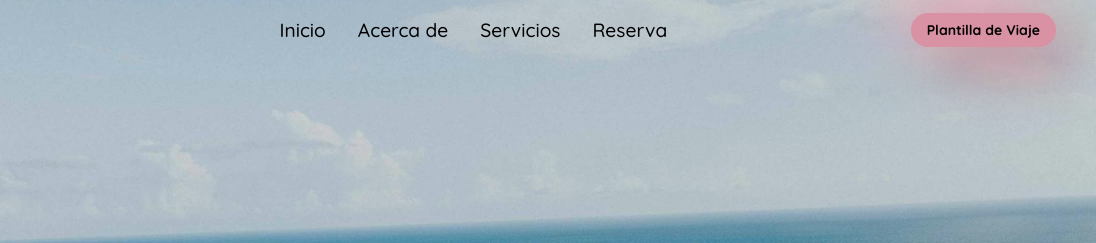
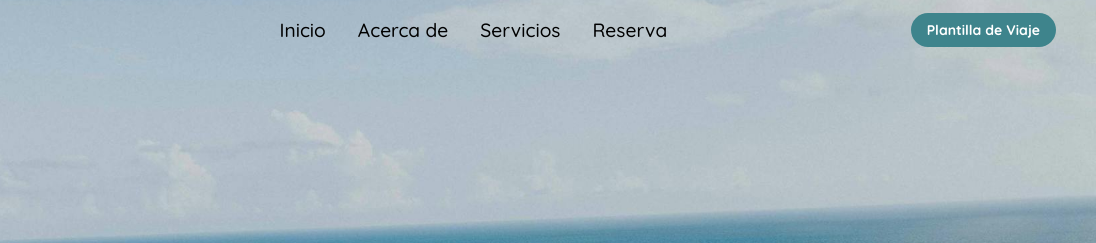
Before and after one commit to KaniCode78/caroma, a plain HTML site: page index.html in a window 1280 px wide. Shown: the top 243 px of the page, 184-1280 px from the left. Drawn offline with Linux system fonts and the light colour scheme.

Commit message:
ajustes de color y tex
cambios en colores solicitados por el cliente

```diff
--- a/assets/css/styles.css
+++ b/assets/css/styles.css
@@ -115,7 +115,7 @@ header {
 
 .navbar a:hover {
     /* font-size: 1.2rem; */
-    border-bottom: 2px solid #D991A4;
+    border-bottom: 2px solid #97A699;
 }
 
 
@@ -133,7 +133,7 @@ header {
 
 .action_btn {
     /* background-color: #D991A4; */
-    color: #000;
+    color: #ffffff;
     padding: 0.5rem 1rem;
     /* border: none; */
     outline: none;
@@ -142,15 +142,16 @@ header {
     font-weight: bold;
     cursor: pointer;
     border-radius: 20px;
-    background: #D991A4;
-    box-shadow: 20px 20px 60px #b87b8b,
-        -20px -20px 60px #faa7bd;
-    /* transition: transform 0.3s ease; */
+    background: #3e848c;
+    /* box-shadow: 20px 20px 60px #97A699,
+        -20px -20px 60px #135625;  */
+    transition: transform 0.3s ease;
 }
 
 .action_btn:hover {
     transform: scale(1.1);
-    color: #000;
+    color: #3e848c;
+    background: #ffffff;
 }
 
 .action_btn:active {
--- a/index.html
+++ b/index.html
@@ -193,7 +193,7 @@
       <h4>Difruta, Viaja y Diviertete como Nunca </h4>
     </div>
     <div class="button">
-      <a href="#">¡Reserva Ya!</a>
+      <a href="#">NECESITO UNA ASESORIA</a>
     </div>
 
 
@@ -307,8 +307,6 @@
 
 
 
-
-
   <section class="contacto" id="Contacts">
     <div>
       <div class="section-tittle text-center">
```
